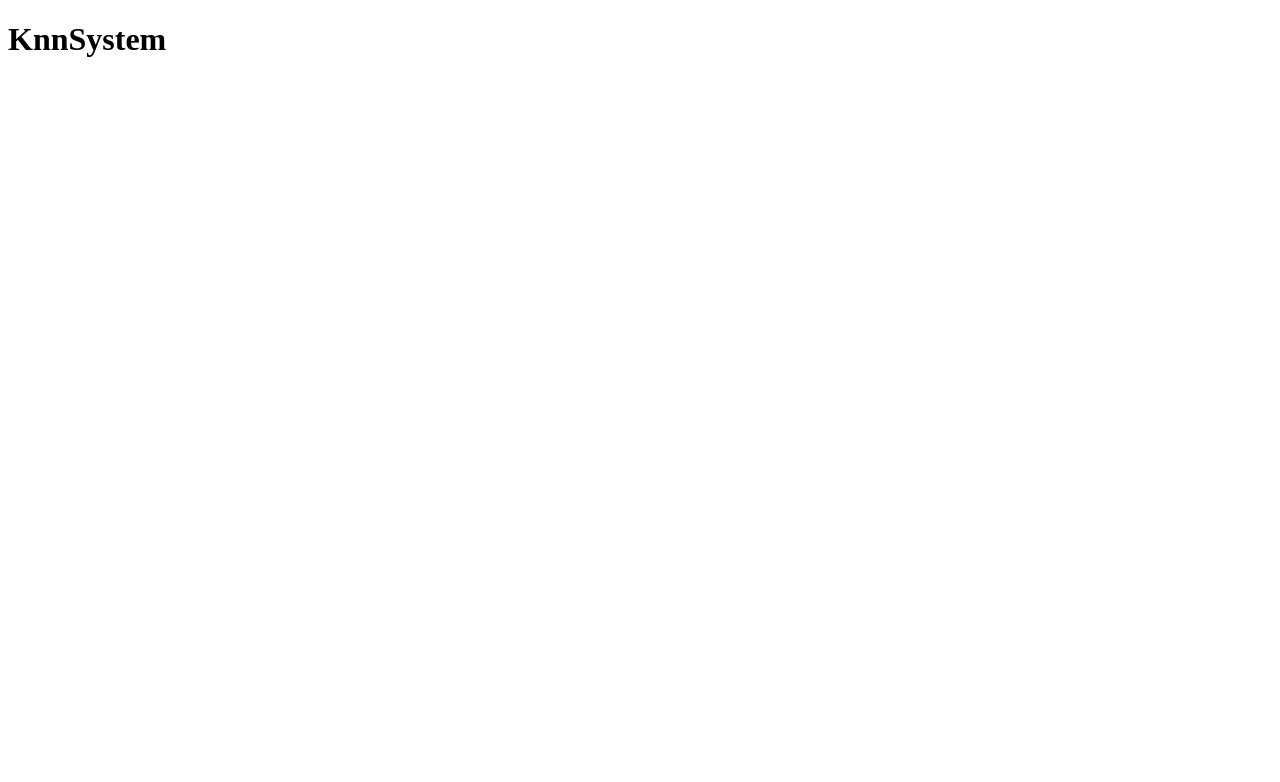
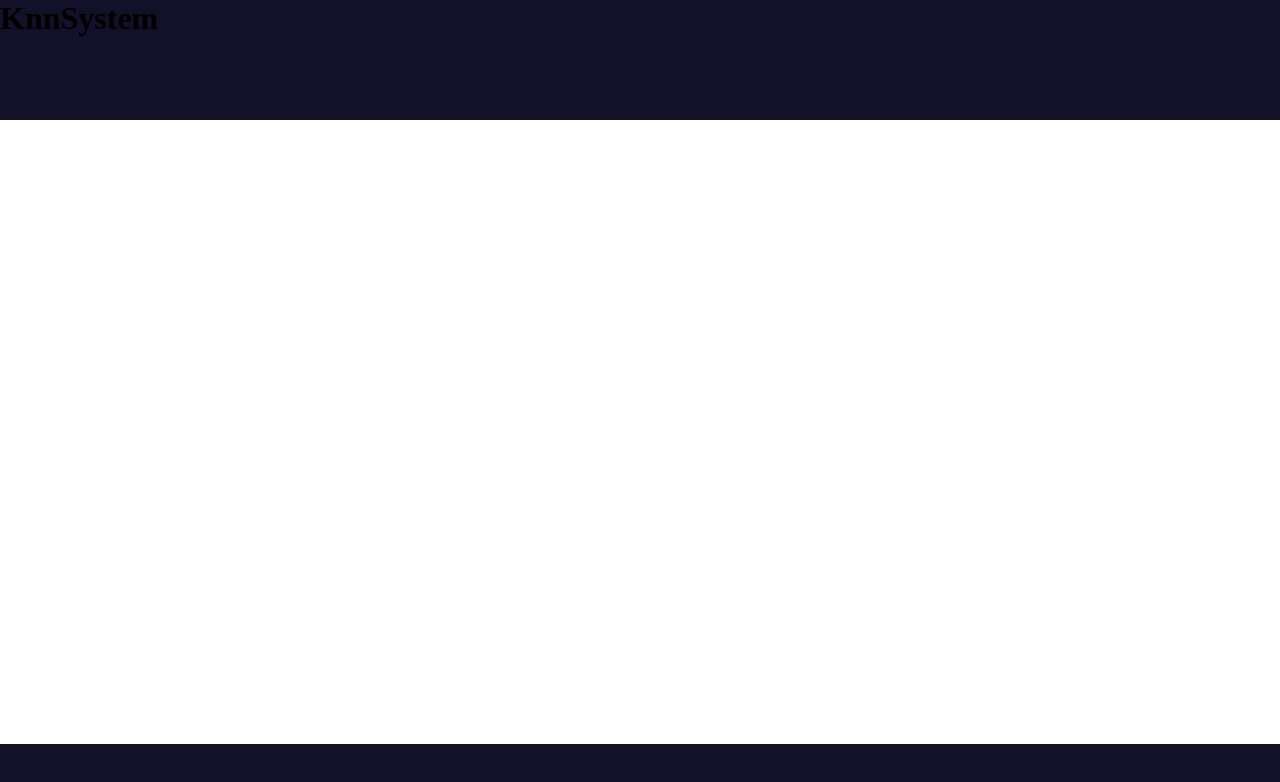
Before and after one commit to matheuspmbarcellos/KnnSystem, a React (Create React App) app in the folder frontend/: page / in a window 1280 px wide. Shown: the top 782 px of the page. Built offline with nearby package versions, Linux system fonts and the light colour scheme.

Commit message:
create structures basics

```diff
--- a/frontend/src/App.js
+++ b/frontend/src/App.js
@@ -1,7 +1,15 @@
+import Footer from "./components/Footer/Footer";
+import Header from "./components/Header/Header";
+
+import { Container } from "./styles";
 
 const App = () => {
   return (
-    <h1>KnnSystem</h1>
+    <Container>
+      <Header>KnnSystem</Header>
+      <Footer />
+    </Container>
+
   );
 }
 
--- /dev/null
+++ b/frontend/src/components/Footer/Footer.js
@@ -0,0 +1,9 @@
+import { FooterContainer } from "./styles";
+
+const Footer = () => {
+  return (
+    <FooterContainer />
+  )
+}
+
+export default Footer;
--- /dev/null
+++ b/frontend/src/components/Footer/styles.js
@@ -0,0 +1,7 @@
+import styled from "styled-components";
+
+export const FooterContainer = styled.div`
+    width: 100%;
+    height: 7vh;
+    background-color: #131129
+`
--- /dev/null
+++ b/frontend/src/components/Header/Header.js
@@ -0,0 +1,11 @@
+import { HeaderContainer } from "./styles";
+
+const Header = () => {
+  return (
+    <HeaderContainer>
+        <h1>KnnSystem</h1>
+    </HeaderContainer>
+  )
+}
+
+export default Header;
--- /dev/null
+++ b/frontend/src/components/Header/styles.js
@@ -0,0 +1,7 @@
+import styled from "styled-components";
+
+export const HeaderContainer = styled.div`
+    width: 100%;
+    height: 15vh;
+    background-color: #131129
+`
--- a/frontend/src/global.js
+++ b/frontend/src/global.js
@@ -0,0 +1,8 @@
+import { createGlobalStyle } from 'styled-components'
+
+export default createGlobalStyle`
+  *, body {
+    margin: 0;
+    padding: 0;
+  }
+`
--- a/frontend/src/index.js
+++ b/frontend/src/index.js
@@ -2,9 +2,12 @@ import React from 'react';
 import ReactDOM from 'react-dom/client';
 import App from './App';
 
+import GlobalStyle from './global'
+
 const root = ReactDOM.createRoot(document.getElementById('root'));
 root.render(
   <React.StrictMode>
+    <GlobalStyle />
     <App />
   </React.StrictMode>
 );
--- a/frontend/src/styles.js
+++ b/frontend/src/styles.js
@@ -0,0 +1,10 @@
+import styled from "styled-components";
+
+export const Container = styled.div`
+    width: 100%;
+    height: 100vh;
+    background-color: #ffffff;
+    display: flex;
+    flex-direction: column;
+    justify-content: space-between;
+`
```
Also changed, not shown: frontend/src/pages/Home/Home.js (added), frontend/src/pages/Home/styles.js (added), frontend/src/pages/Login/Login.js (added), frontend/src/pages/Login/styles.js (added).
